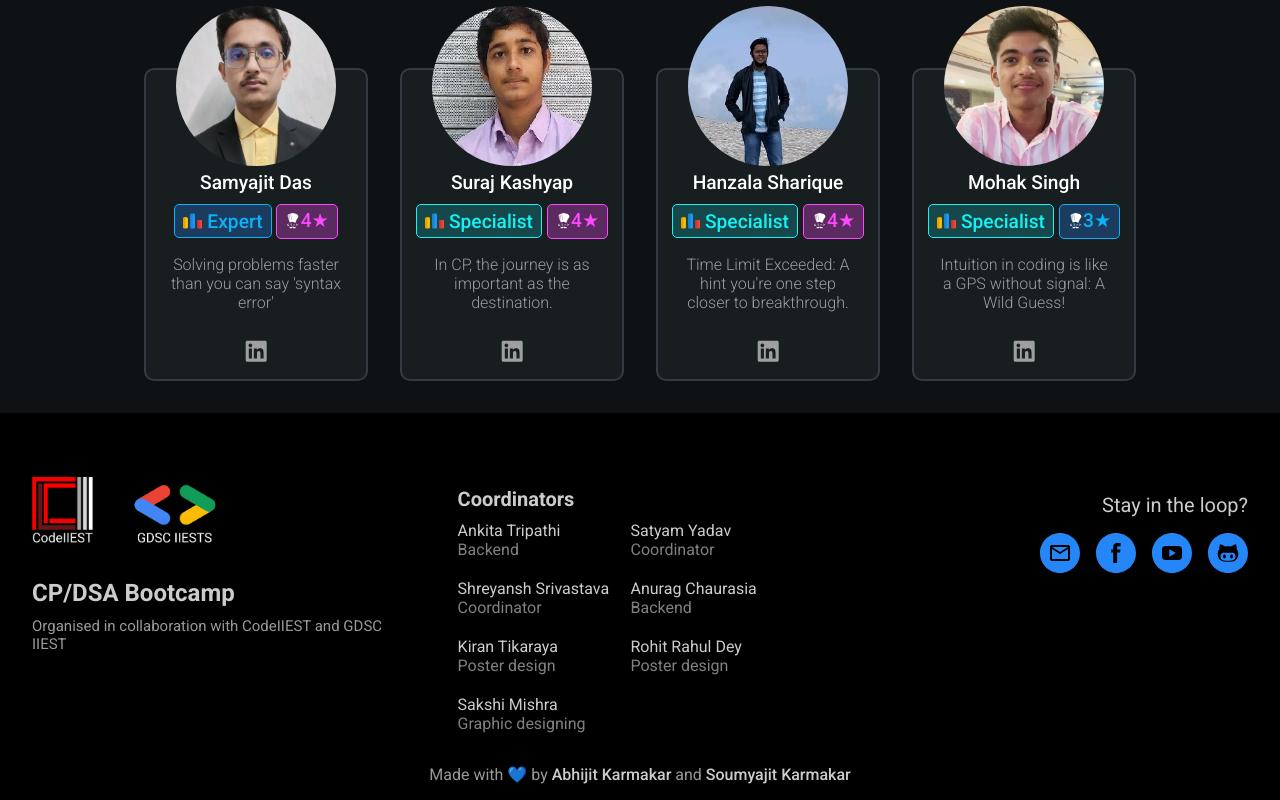
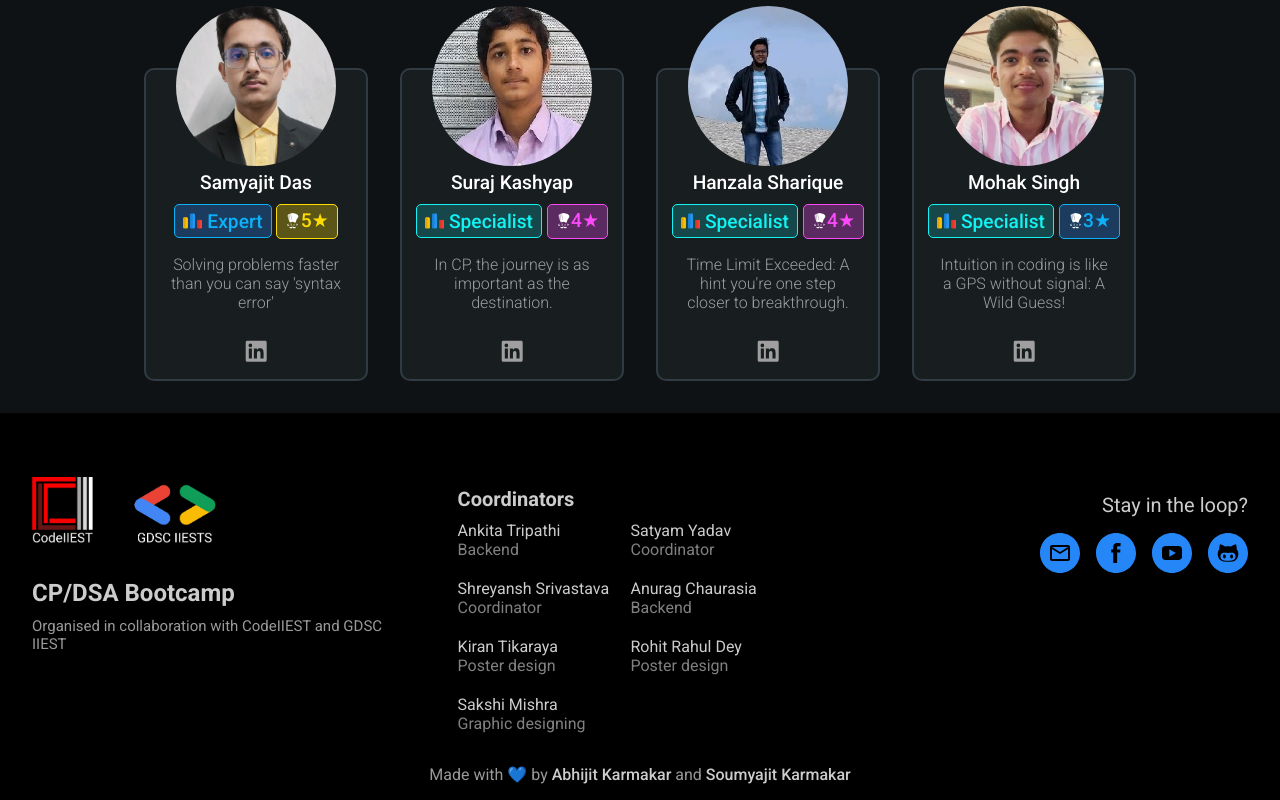
Before and after one commit to Soumyajit0803/cp-dsa-bootcamp, a React (Vite) app in the folder client/: page / in a window 1280 px wide. Shown: the part 1818-2618 px from the top of the page. Built offline with nearby package versions, Linux system fonts and the light colour scheme.

Commit message:
[UPDATE]: Rating Change

```diff
--- a/client/src/pages/homepage/Home.jsx
+++ b/client/src/pages/homepage/Home.jsx
@@ -92,7 +92,7 @@ function MeetTheTeam() {
                 <NameCard
                     name={"Samyajit Das"}
                     cf_rating={"Expert"}
-                    cc_rating={4}
+                    cc_rating={5}
                     byline={"Solving problems faster than you can say 'syntax error'"}
                     profilepic={"/assets/profilepic/samyajit_das.jpg"}
                     cf_handle={"SD125"}
```
